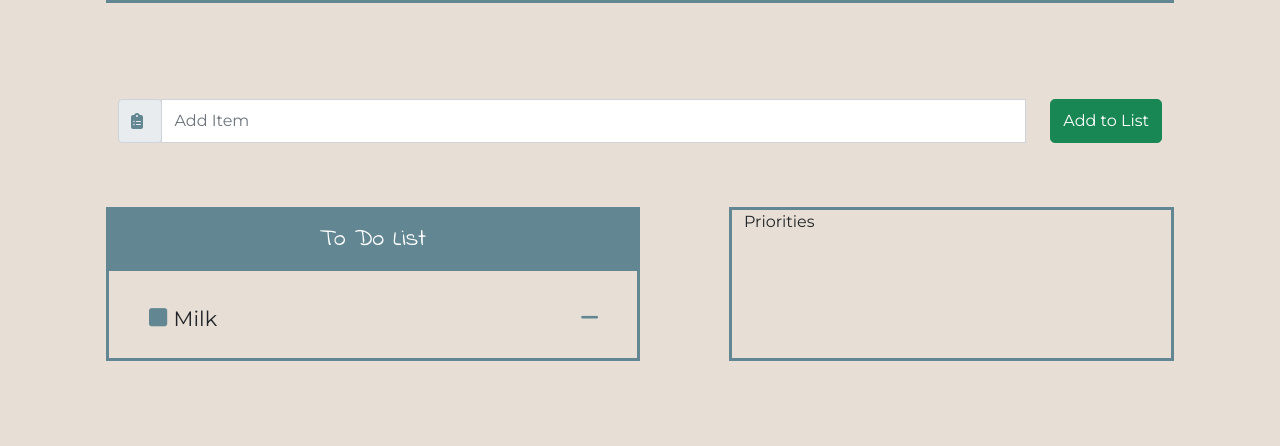
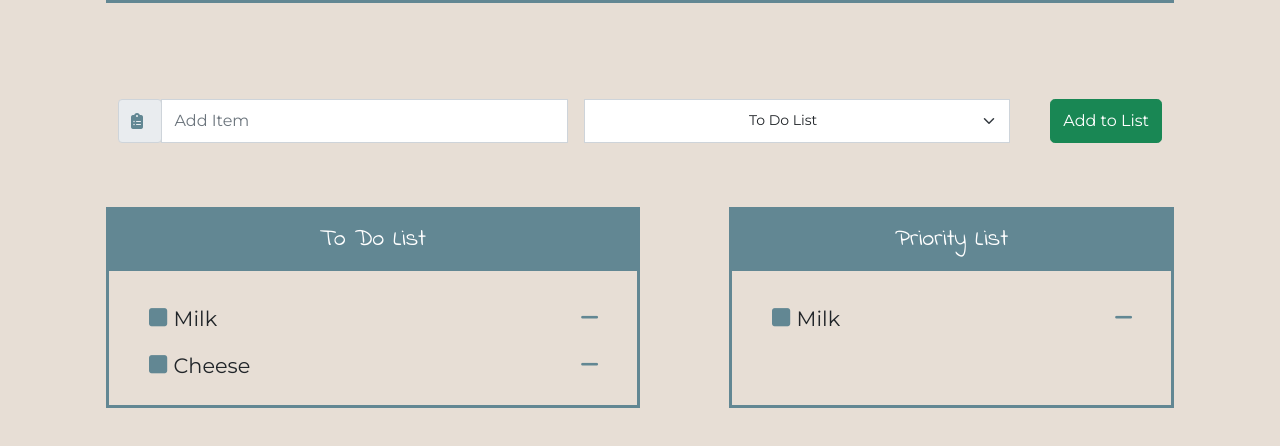
Before and after one commit to FeliciaPompei/vue-todolist, a plain HTML site: page index.html in a window 1280 px wide. Shown: the part 178-624 px from the top of the page. Drawn offline with nearby package versions, Linux system fonts and the light colour scheme.

Commit message:
vue-todoList esperimentazione con i select

```diff
--- a/index.html
+++ b/index.html
@@ -48,7 +48,11 @@
                                 <span class="input-group-text" id="basic-addon1"></span>
                             </div>
                             <input type="text" class="form-control" placeholder="Add Item" v-model="newItem" @keydown.enter="addItem(newItem)">
-                            <button class="btn btn-success ms-4 rounded-3" @click="addItem(newItem)">Add to List</button>
+                            <select class="form-select form-select-sm mx-3 text-center">
+                                <option value="todoList">To Do List</option>
+                                <option value="Priority">Priority</option>
+                            </select>
+                            <button class="btn btn-success ms-4 rounded-3" @click="addItem(listItems,newItem)">Add to List</button>
                         </div>
 
                     </div>
@@ -59,17 +63,28 @@
 
                         <ul class="my-list-style">
                             <li class="d-flex p-2" v-for="(item, index) in listItems" :class="(item.isDone) ? 'line-though' : '' " >
-                                <i class="fa-solid fa-square my-styled-square" @click="isDoneChange(index)"></i>
+                                <i class="fa-solid fa-square my-styled-square" @click="isDoneChange(listItems, index)"></i>
                                 {{item.item}}
-                                <i class="fa-solid fa-minus ms-auto my-styled-square pe-4" @click="removeItem(index)"></i>
+                                <i class="fa-solid fa-minus ms-auto my-styled-square pe-4" @click="removeItem(listItems,index)"></i>
                             </li>
                         </ul>
 
                         <!-- to do List-->
                     </div>
-                    <div class="col-5 my-border-color">
-                        Priorities
-                        <!-- to do preorities list bonus -->
+                    <div class="col-5 my-border-color px-0">
+                        <div class="list-title mb-4">
+                            <h4 class="text-center p-3">Priority List</h4>
+                        </div>
+
+                        <ul class="my-list-style">
+                            <li class="d-flex p-2" v-for="(item, index) in priorityList" :class="(item.isDone) ? 'line-though' : '' " >
+                                <i class="fa-solid fa-square my-styled-square" @click="isDoneChange(priorityList, index)"></i>
+                                {{item.item}}
+                                <i class="fa-solid fa-minus ms-auto my-styled-square pe-4" @click="removeItem(priorityList, index)"></i>
+                            </li>
+                        </ul>
+
+                        <!-- to do List-->
                     </div>
                 </div>
             </div>
--- a/js/main.js
+++ b/js/main.js
@@ -18,12 +18,23 @@ const app = new Vue({
                 item: 'Milk',
                 isDone : false,
             },
+            {
+                item: 'Cheese',
+                isDone : false,
+            },
+        ],
+        priorityList : [
+            {
+                item: 'Milk',
+                isDone : false,
+            },
         ],
         newItem : '',
         isDone : false,
     },
     methods: {
-        addItem : function(itemToAdd){
+        addItem : function(listName, itemToAdd){
+            // se il valore == todoList aggiungi al elenco todoList
             newTask = {
                 item: '',
                 isDone : '',
@@ -31,14 +42,15 @@ const app = new Vue({
             newTask.item = itemToAdd;
             newTask.isDone = false;
             this.newItem = '';
-            this.listItems.push(newTask);
+            listName.push(newTask);
+            // else aggiungi al elenco priorities
         },
-        removeItem : function(itemToremove){
-            this.listItems.splice(itemToremove, 1);
+        removeItem : function(list,itemToremove){
+            list.splice(itemToremove, 1);
         },
 
-        isDoneChange : function(index){
-            this.listItems[index].isDone = !this.listItems[index].isDone;
+        isDoneChange : function(list, index){
+            list[index].isDone = !list[index].isDone;
         },
     }
 });
```
